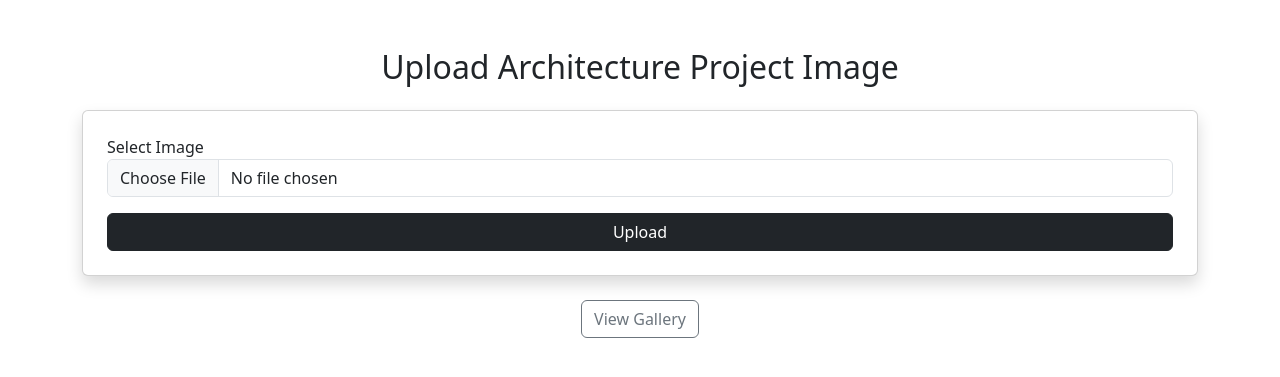
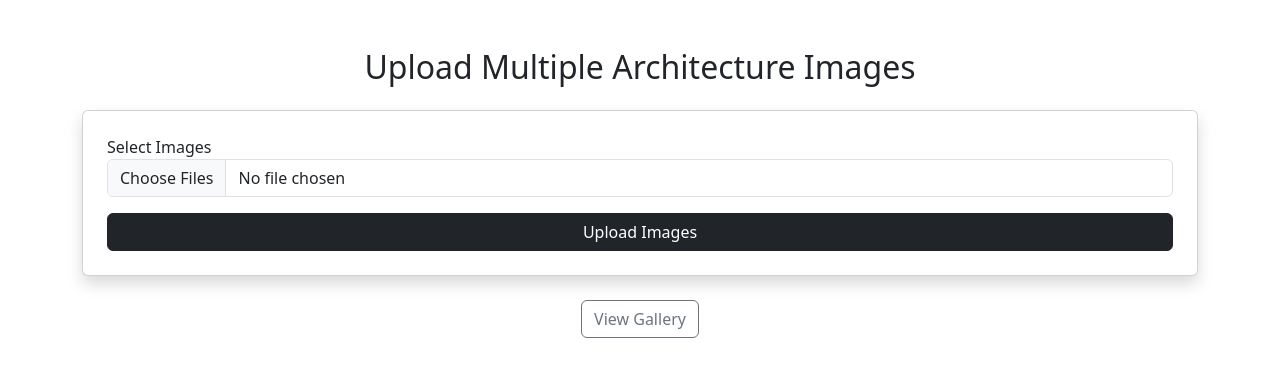
Before and after one commit to Praveenmarwal/riddhadesiggn, a PHP site: page /photo-album/upload.php in a window 1280 px wide. Shown: the top 377 px of the page. Run offline with PHP 8.4, Linux system fonts and the light colour scheme.

Commit message:
Update upload.php
Signed-off-by: Praveenmarwal <153353432+Praveenmarwal@users.noreply.github.com>

```diff
--- a/photo-album/upload.php
+++ b/photo-album/upload.php
@@ -1,21 +1,32 @@
 <?php
-if(isset($_POST['upload'])) {
+$message = "";
+
+if(isset($_POST['upload'])){
 
     $targetDir = "uploads/";
-    $fileName = basename($_FILES["image"]["name"]);
-    $targetFilePath = $targetDir . $fileName;
-    $fileType = strtolower(pathinfo($targetFilePath,PATHINFO_EXTENSION));
+    $allowTypes = ['jpg','jpeg','png','webp','JPG','JPEG','PNG','WEBP'];
 
-    $allowTypes = array('jpg','png','jpeg','webp');
+    foreach($_FILES['images']['name'] as $key => $val){
 
-    if(in_array($fileType, $allowTypes)){
-        if(move_uploaded_file($_FILES["image"]["tmp_name"], $targetFilePath)){
-            $message = "Image uploaded successfully.";
+        $fileName = $_FILES['images']['name'][$key];
+        $tmpName  = $_FILES['images']['tmp_name'][$key];
+        $fileType = pathinfo($fileName, PATHINFO_EXTENSION);
+
+        if(in_array($fileType, $allowTypes)){
+
+            // Auto rename to avoid duplicate
+            $newFileName = time().'_'.$key.'.'.$fileType;
+            $targetFilePath = $targetDir . $newFileName;
+
+            if(move_uploaded_file($tmpName, $targetFilePath)){
+                $message .= "$fileName uploaded successfully.<br>";
+            }else{
+                $message .= "Error uploading $fileName.<br>";
+            }
+
         }else{
-            $message = "Error uploading image.";
+            $message .= "$fileName - Invalid file type.<br>";
         }
-    }else{
-        $message = "Only JPG, PNG, JPEG, WEBP allowed.";
     }
 }
 ?>
@@ -24,25 +35,25 @@ if(isset($_POST['upload'])) {
 <html>
 <head>
 <meta charset="UTF-8">
-<title>Upload Architecture Image</title>
+<title>Upload Architecture Images</title>
 <meta name="viewport" content="width=device-width, initial-scale=1.0">
-
 <link href="https://cdn.jsdelivr.net/npm/bootstrap@5.3.2/dist/css/bootstrap.min.css" rel="stylesheet">
-
 </head>
 <body>
 
 <div class="container py-5">
-    <h2 class="text-center mb-4">Upload Architecture Project Image</h2>
+    <h2 class="text-center mb-4">Upload Multiple Architecture Images</h2>
 
-    <?php if(isset($message)) echo "<div class='alert alert-info'>$message</div>"; ?>
+    <?php if($message!=""){ ?>
+        <div class="alert alert-info"><?php echo $message; ?></div>
+    <?php } ?>
 
     <form method="post" enctype="multipart/form-data" class="card p-4 shadow">
         <div class="mb-3">
-            <label>Select Image</label>
-            <input type="file" name="image" class="form-control" required>
+            <label>Select Images</label>
+            <input type="file" name="images[]" class="form-control" multiple required>
         </div>
-        <button type="submit" name="upload" class="btn btn-dark w-100">Upload</button>
+        <button type="submit" name="upload" class="btn btn-dark w-100">Upload Images</button>
     </form>
 
     <div class="text-center mt-4">
```
